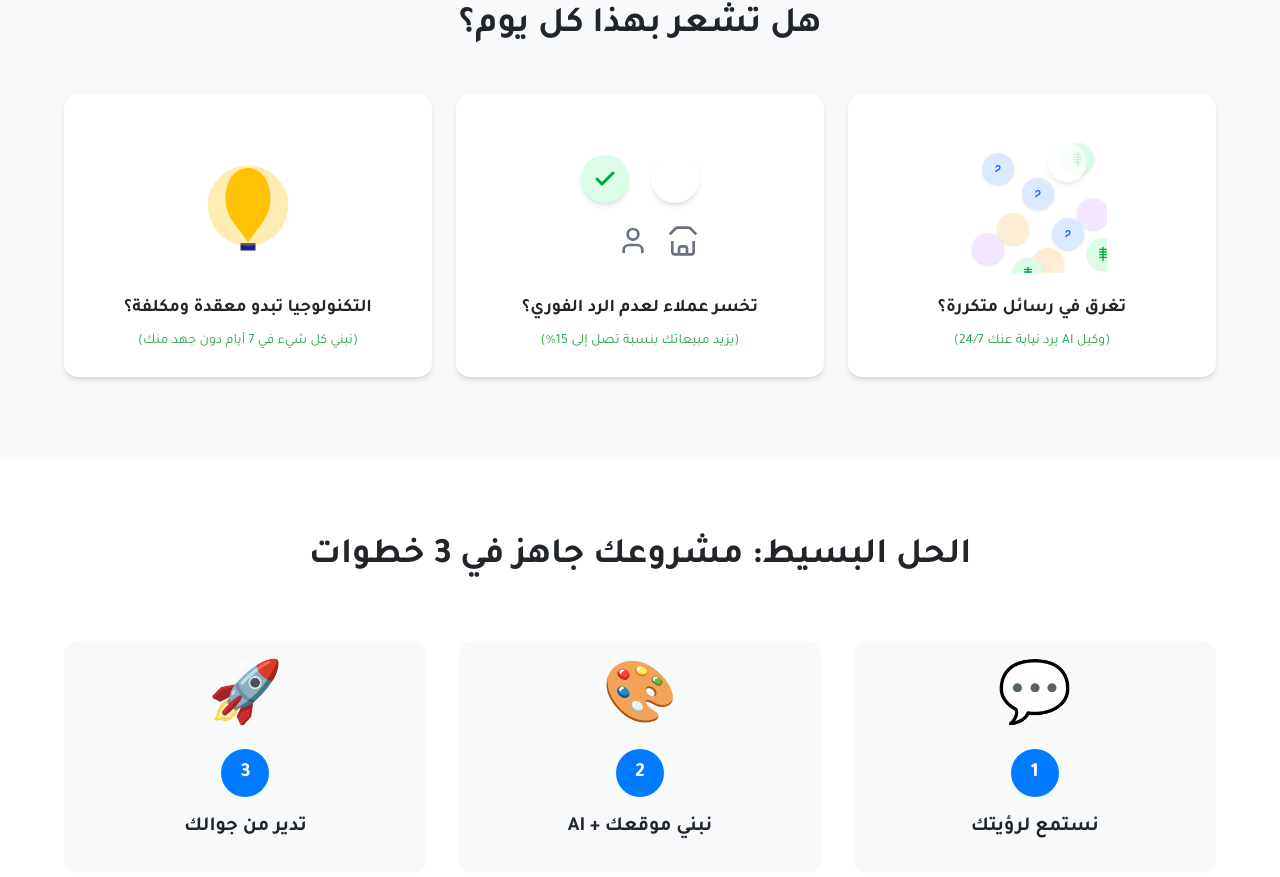
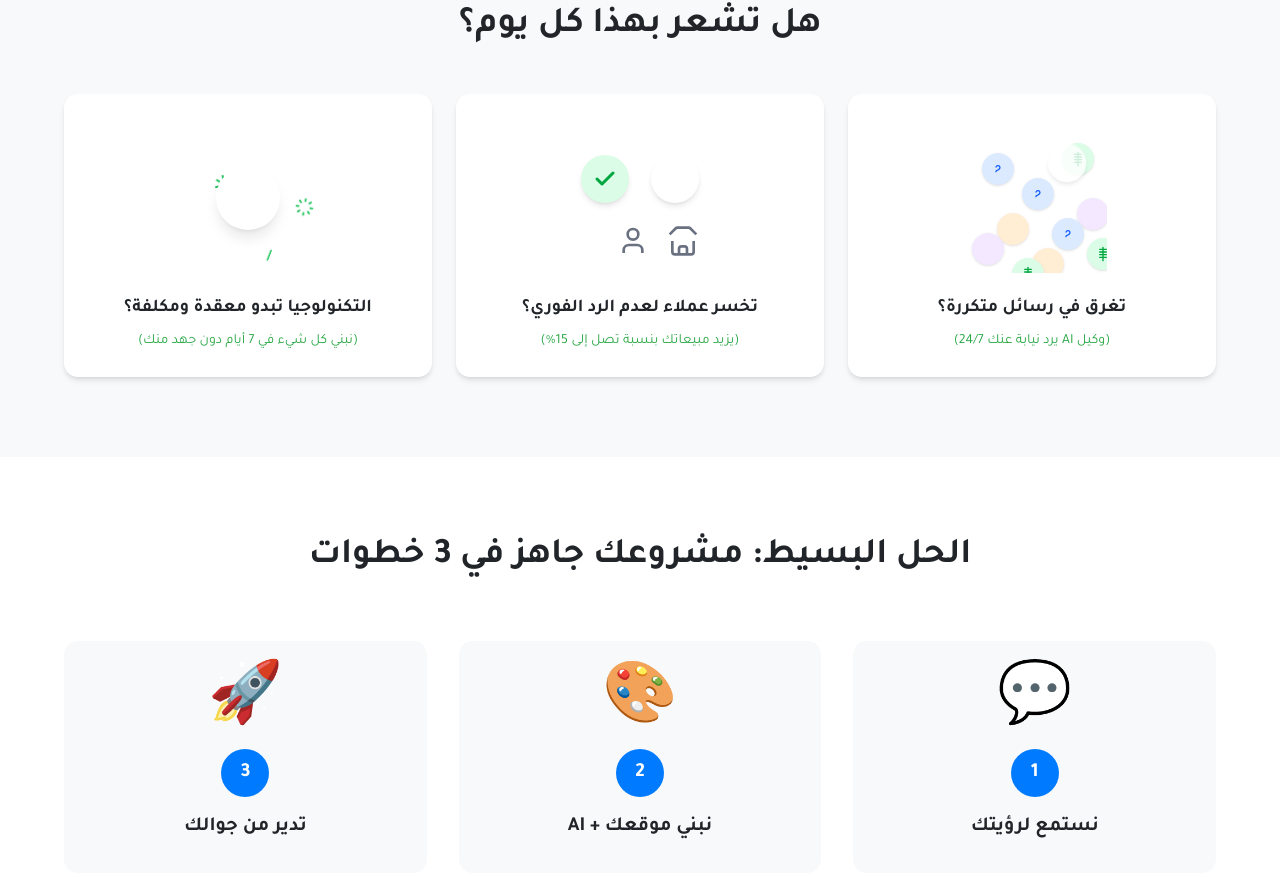
Before and after one commit to twfeeqg-thub/saa-s-lan-p-aiuncode-v8, a Next.js app: page / in a window 1280 px wide. Shown: the part 797-1674 px from the top of the page. Built offline with nearby package versions, Linux system fonts and the light colour scheme.

Commit message:
Update ComplexityAnimation.tsx

```diff
--- a/components/ComplexityAnimation.tsx
+++ b/components/ComplexityAnimation.tsx
@@ -1,57 +1,111 @@
-'use client';
-import { motion } from 'framer-motion';
+"use client"
+
+import { motion, useAnimationControls } from "framer-motion"
+import { useEffect, useCallback } from "react"
+import Image from "next/image"
+
+// أيقونات SVG للسيناريو الثالث
+const ICONS = {
+  gear: () => <path d="M12 2v4M12 18v4M4.93 4.93l2.83 2.83M16.24 16.24l2.83 2.83M2 12h4M18 12h4M4.93 19.07l2.83-2.83M16.24 7.76l2.83-2.83" />,
+  line: () => <path d="M5 12h14" />,
+  square: () => <rect x="3" y="3" width="18" height="18" rx="2" ry="2" />,
+  rocket: () => <path d="M4.5 16.5c-1.5 1.26-2 5-2 5s3.74-.5 5-2c.71-.84.7-2.3.09-3.1a2 2 0 0 0-2.43-2.43c-.84.61-2.26.62-3.1.09zM12 15.5V13a6 6 0 0 0-3-5.2V4.5a2.5 2.5 0 0 1 5 0V7.8a6 6 0 0 0-3 5.2v2.5" />,
+};
+
+// تعريف الأشكال الفوضوية ومواقعها
+const CHAOS_SHAPES = [
+  { icon: ICONS.gear(), chaos: { x: -40, y: -30, rotate: 0 }, order: { x: -35, y: -25, rotate: 360 } },
+  { icon: ICONS.square(), chaos: { x: 30, y: -40, rotate: 45 }, order: { x: 0, y: 0, rotate: 0 } },
+  { icon: ICONS.line(), chaos: { x: -20, y: 20, rotate: -30 }, order: { x: 0, y: 15, rotate: 0 } },
+  { icon: ICONS.gear(), chaos: { x: 50, y: 10, rotate: 90 }, order: { x: 35, y: -25, rotate: 360 } },
+  { icon: ICONS.line(), chaos: { x: 10, y: 50, rotate: 120 }, order: { x: 0, y: -15, rotate: 0 } },
+];
 
 export default function ComplexityAnimation() {
-  const colors = {
-    navy: '#1A237E',
-    orange: '#FFC107',
-    green: '#2E7D32',
-  };
+  const controls = useAnimationControls();
 
-  const symbols = ['{}', '/>', '∑', '∫', '∀'];
+  const sequence = useCallback(async () => {
+    await controls.start("initial");
+    await controls.start("chaos");
+    await controls.start("intervention");
+    await controls.start("build");
+    await new Promise(resolve => setTimeout(resolve, 3000));
+    sequence();
+  }, [controls]);
+
+  useEffect(() => {
+    sequence();
+  }, [sequence]);
 
   return (
-    <div style={{ width: '150px', height: '150px' }}>
-      <motion.svg viewBox="0 0 100 100">
-        {/* Chaotic Symbols */}
-        {symbols.map((symbol, i) => (
-          <motion.text
-            key={i}
-            x={25}
-            y={50}
-            fontSize="12"
-            fill={colors.navy}
-            textAnchor="middle"
-            initial={{
-              x: 25 + (Math.random() - 0.5) * 30,
-              y: 50 + (Math.random() - 0.5) * 30,
-              opacity: 1,
-              rotate: (Math.random() - 0.5) * 90,
-            }}
-            animate={{ x: 75, y: 50, opacity: 0, rotate: 0 }}
-            transition={{ duration: 1.5, delay: 0.2 * i, ease: 'easeInOut' }}
-          >
-            {symbol}
-          </motion.text>
-        ))}
-        {/* Glowing Lightbulb */}
-        <motion.g
-          initial={{ opacity: 0, scale: 0 }}
-          animate={{ opacity: 1, scale: 1 }}
-          transition={{ duration: 1, delay: 1.5 }}
+    <div style={{ width: '150px', height: '150px', position: 'relative', overflow: 'hidden' }}>
+
+      {/* الأشكال الفوضوية */}
+      {CHAOS_SHAPES.map((shape, i) => (
+        <motion.div
+          key={i}
+          className="absolute top-1/2 left-1/2 text-gray-400"
+          variants={{
+            initial: { opacity: 0, scale: 0 },
+            chaos: {
+              x: shape.chaos.x, y: shape.chaos.y, rotate: shape.chaos.rotate,
+              opacity: 1, scale: 0.8,
+              transition: { delay: i * 0.2, type: "spring" }
+            },
+            build: {
+              x: shape.order.x, y: shape.order.y, rotate: shape.order.rotate,
+              scale: 1, color: "#22c55e", // اللون الأخضر
+              transition: { delay: 1 + i * 0.3, duration: 1.5 }
+            }
+          }}
+          animate={controls}
         >
-          <path d="M50 30 C 40 30, 35 40, 35 50 C 35 65, 45 70, 50 80 C 55 70, 65 65, 65 50 C 65 40, 60 30, 50 30 Z" fill={colors.orange} />
-          <rect x="45" y="80" width="10" height="5" fill={colors.navy} />
-          {/* Glow */}
-          <motion.circle
-            cx="50" cy="55" r="25"
-            fill={colors.orange}
-            initial={{ scale: 0, opacity: 0 }}
-            animate={{ scale: [1, 1.2, 1], opacity: [0.5, 0, 0.5] }}
-            transition={{ duration: 2, delay: 2, repeat: Infinity, ease: 'easeInOut' }}
-          />
-        </motion.g>
-      </motion.svg>
+          <svg width="24" height="24" viewBox="0 0 24 24" fill="none" stroke="currentColor" strokeWidth="2">
+            {shape.icon}
+          </svg>
+        </motion.div>
+      ))}
+
+      {/* شعار المنصة (المنظم) */}
+      <motion.div
+        className="absolute top-1/2 left-1/2 -translate-x-1/2 -translate-y-1/2 w-16 h-16 bg-white rounded-full shadow-lg flex items-center justify-center p-1 z-10"
+        variants={{
+          initial: { scale: 0, opacity: 0 },
+          intervention: { scale: 1, opacity: 1, transition: { delay: 0.5, type: "spring" } },
+          build: { scale: 0, opacity: 0, transition: { delay: 2.5 } }
+        }}
+        animate={controls}
+      >
+        <Image src="/images/logo.png" alt="AI-Uncode Agent" width={56} height={56} />
+      </motion.div>
+
+      {/* الهالة (الموجة) التي تنطلق من الشعار */}
+      <motion.div
+        className="absolute top-1/2 left-1/2 -translate-x-1/2 -translate-y-1/2 w-1 h-1 bg-blue-500/50 rounded-full"
+        variants={{
+          initial: { scale: 0, opacity: 0 },
+          build: {
+            scale: 150, opacity: 0,
+            transition: { duration: 1.5, delay: 0.8 }
+          }
+        }}
+        animate={controls}
+      />
+
+      {/* أيقونة الصاروخ (النتيجة النهائية) */}
+      <motion.div
+        className="absolute top-1/2 left-1/2 -translate-x-1/2 -translate-y-1/2 text-blue-500"
+        variants={{
+          initial: { scale: 0, opacity: 0 },
+          build: { scale: 1.5, opacity: 1, transition: { delay: 3, type: "spring" } }
+        }}
+        animate={controls}
+      >
+        <svg width="48" height="48" viewBox="0 0 24 24" fill="none" stroke="currentColor" strokeWidth="2">
+          {ICONS.rocket()}
+        </svg>
+      </motion.div>
+
     </div>
   );
 }
```
